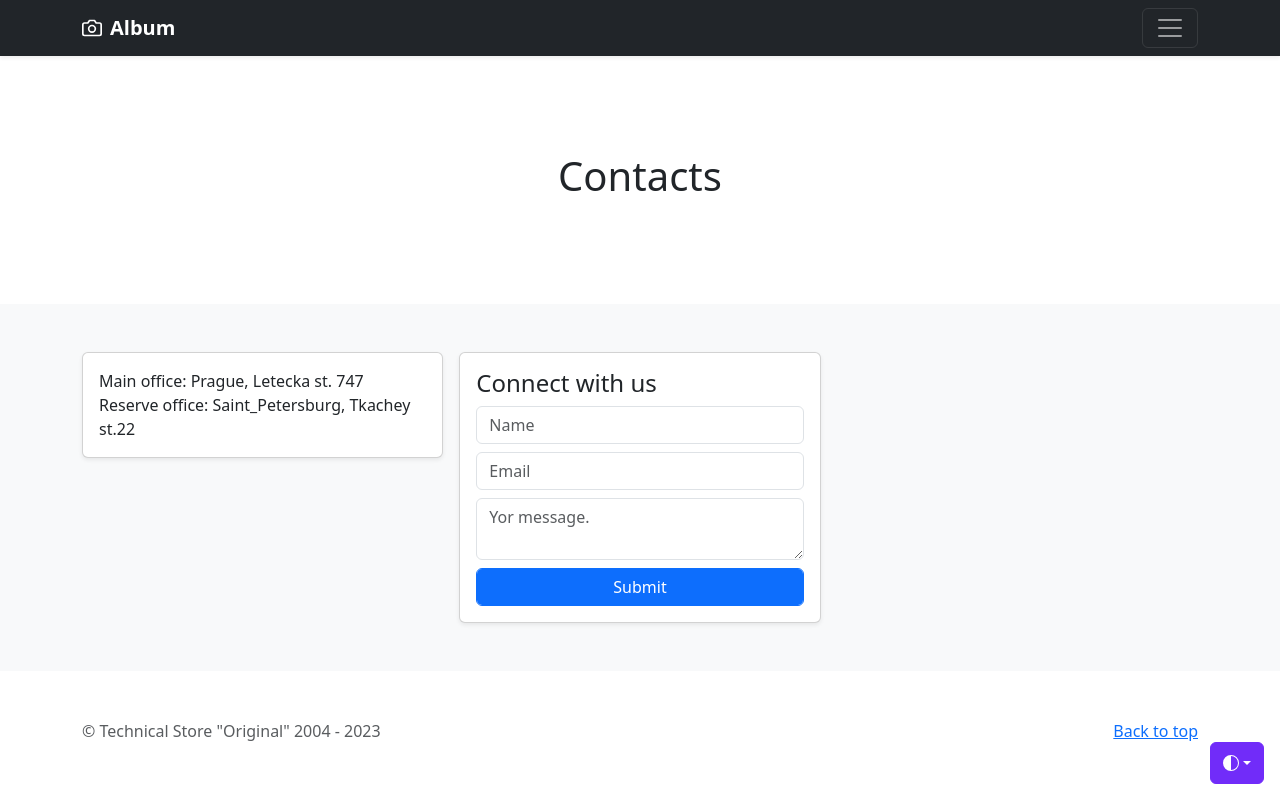
After one commit to Fryskin/Work_with_the_ORM_in_Django, a Django app: page /home/ in a window 1280 px wide. The commit adds this page. Run offline with Django 4.2, Linux system fonts and the light colour scheme; some libraries are stand-ins or nearby versions.

Commit message:
DZ_init.

```diff
--- a/config/settings.py
+++ b/config/settings.py
@@ -121,6 +121,10 @@ USE_TZ = True
 
 STATIC_URL = 'static/'
 
+STATICFILES_DIRS = (
+    BASE_DIR / 'static',
+)
+
 # Default primary key field type
 # https://docs.djangoproject.com/en/4.2/ref/settings/#default-auto-field
 
--- a/config/urls.py
+++ b/config/urls.py
@@ -21,7 +21,7 @@ from django.urls import path, include
 
 urlpatterns = [
     path('admin/', admin.site.urls),
-    path('', include('main.urls'))
+    path('', include('main.urls', namespace='main'))
 ] + static(settings.MEDIA_URL, document_root=settings.MEDIA_ROOT)
 
 if settings.DEBUG:
--- a/main/models.py
+++ b/main/models.py
@@ -13,7 +13,7 @@ class Product(models.Model):
     date_of_last_change = models.DateField(verbose_name='date_of_last_change')
 
     def __str__(self):
-        return f'{self.title},{self.description}, {self.category}, {self.price},' \
+        return f'{self.title}, {self.description}, {self.category}, {self.price},' \
                f' {self.date_of_creation}, {self.date_of_last_change}'
 
     class Meta:
--- /dev/null
+++ b/main/templates/main/home.html
@@ -0,0 +1,34 @@
+{% extends 'main/base.html' %}
+{% block content %}
+<div class="col">
+    <div class="card shadow-sm ">
+
+        <div class="card-body">
+            <p class="card-text">
+                Main office: Prague, Letecka st. 747<br>
+                Reserve office: Saint_Petersburg, Tkachey st.22<br>
+            </p>
+        </div>
+    </div>
+</div>
+
+<div class="col">
+    <div class="card shadow-sm ">
+        <div class="card-body">
+            <h4>Connect with us</h4>
+            <form method="post">
+                {% csrf_token %}
+                <input class="form-control mb-2" name="name" placeholder="Name"/>
+                <input class="form-control mb-2" name="email" placeholder="Email"/>
+                <textarea class="form-control mb-2" name="message" placeholder="Yor message."></textarea>
+                <button type="submit" class="btn btn-primary form-control">
+                    Submit
+                </button>
+
+            </form>
+
+
+        </div>
+    </div>
+</div>
+{% endblock %}
--- /dev/null
+++ b/main/templates/main/includes/inc_main_menu.html
@@ -0,0 +1,9 @@
+<div class="col-sm-4 offset-md-1 py-4">
+    <h4>Home</h4>
+    <ul class="list-unstyled">
+        <li><a href="{% url 'main:index' %}" class="text-white">Main page</a></li>
+        <li><a href="{% url 'main:home' %}" class="text-white">Contacts</a></li>
+
+
+    </ul>
+</div>
--- a/main/urls.py
+++ b/main/urls.py
@@ -1,7 +1,11 @@
 from django.urls import path
 
-from main.views import index
+from main.apps import MainConfig
+from main.views import index, home
+
+app_name = MainConfig.name
 
 urlpatterns = [
-    path('', index),
+    path('', index, name='index'),
+    path('home/', home, name='home')
 ]
--- a/main/views.py
+++ b/main/views.py
@@ -1,5 +1,23 @@
 from django.shortcuts import render
+
+from main.models import Product
 
 
 def index(request):
-    return render(request, 'main/index.html')
+    products_list = Product.objects.all()
+    content = {'object_list': products_list,
+               'title': 'Main'}
+
+    return render(request, 'main/index.html', content)
+
+
+def home(request):
+    if request.method == 'POST':
+        name = request.POST.get('name')
+        email = request.POST.get('email')
+        message = request.POST.get('message')
+        print(f'{name} ({email}): {message}')
+
+    content = {'title': 'Contacts'}
+
+    return render(request, 'main/home.html', content)
```
Also changed, not shown: main/templates/main/index.html (+26 -9 lines), media/products/9fce14fdd18bcc6b192821418b07263f--apple-laptop-apple-a.jpg (added), media/products/introducing-the-iphone-02.png (added), media/products/samsung-meme-pfp-for-discord-16814gzmn1byiwzr.jpg (added), static/js/popper.js (added), 1 other file.
